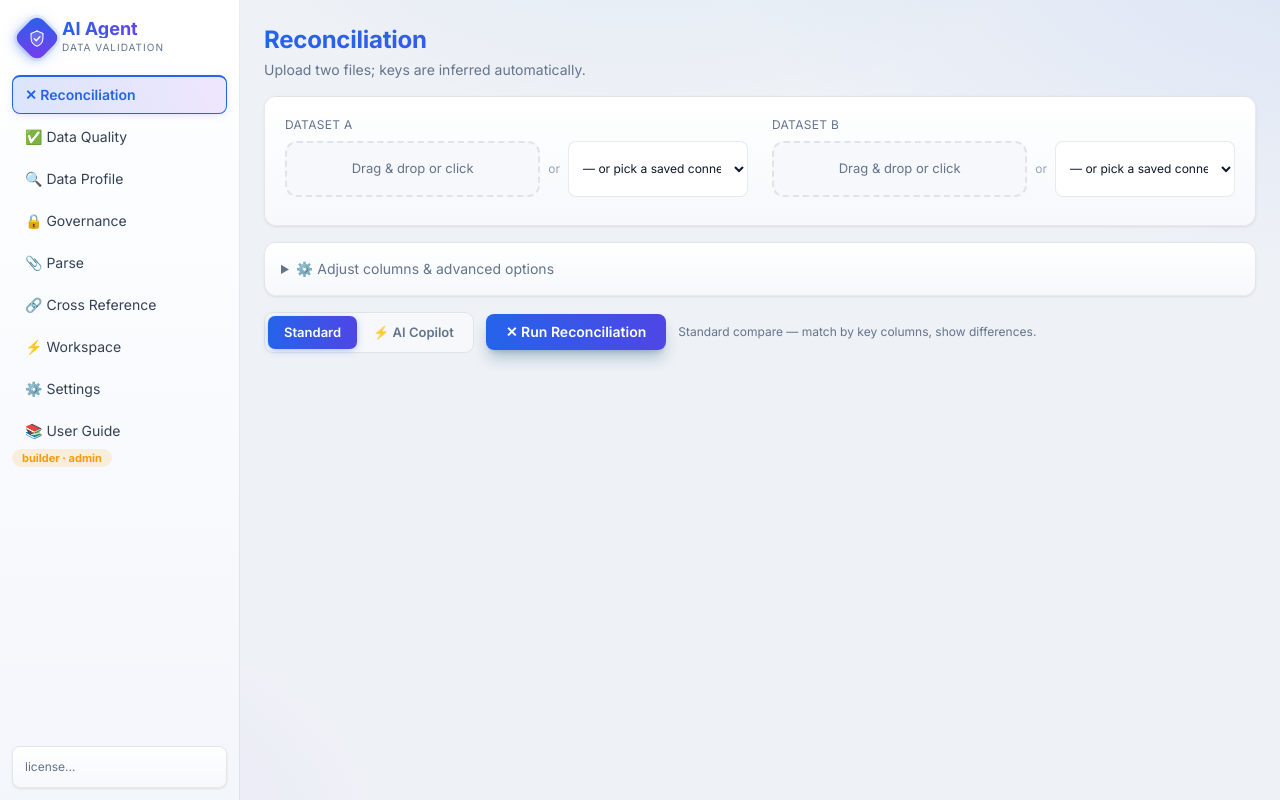
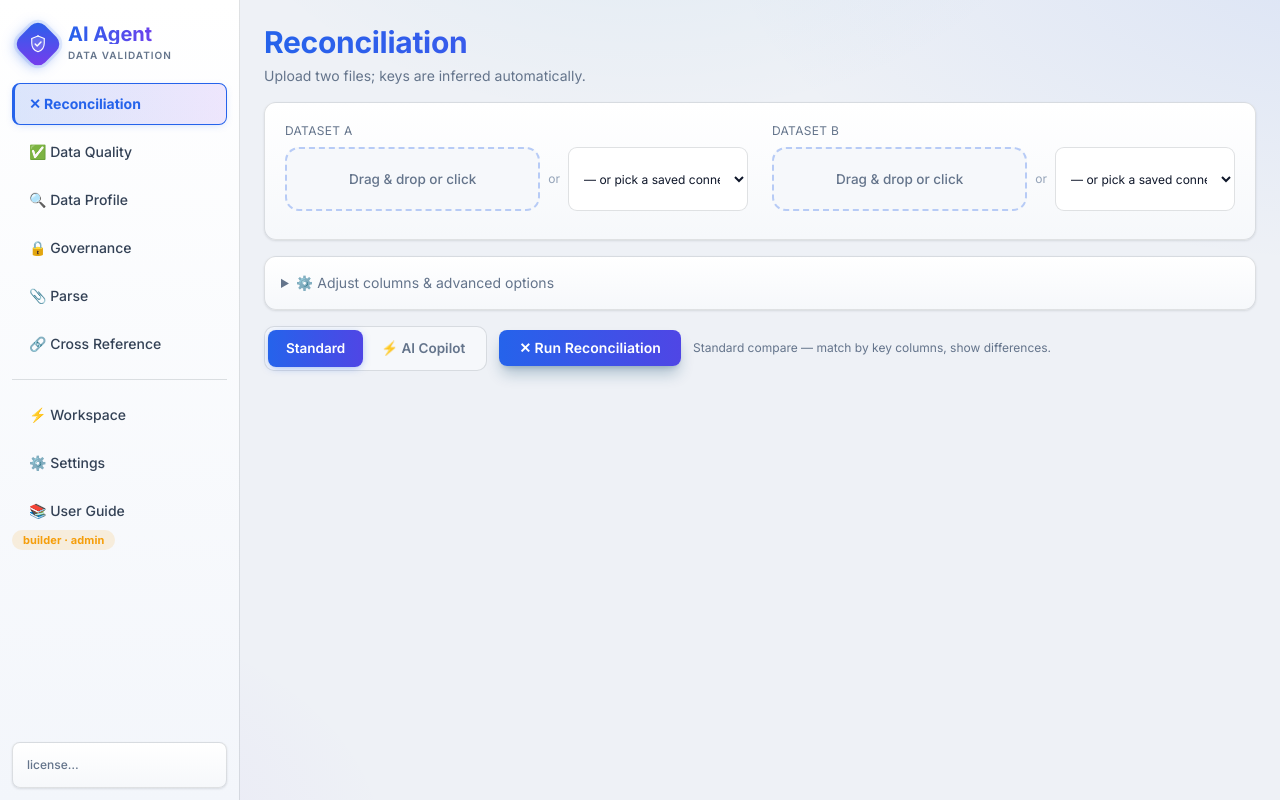
Before and after one commit to ravindraupadhyay1001-ux/ai-datavalidator, a FastAPI app: page / in a window 1280 px wide. Run offline with FastAPI, Linux system fonts and the light colour scheme; data comes from the database, SQL or seed files in the repository; data that the repository does not hold is empty; parts of the project's set-up code (start-up, migrations or seed data) failed here and were passed over; some libraries are stand-ins or nearby versions.

Commit message:
Typography, border weight, and spacing polish pass
Bumped body base font-size (15px) and line-height for readability, all
section headings from text-2xl to text-3xl, and stat-card numbers from
text-3xl to text-4xl with uppercase tracked labels for more visual hierarchy.

Thickened borders throughout for a more defined, less flat look: card
borders 1px->1.5px with a darker --line, inputs/buttons/segmented-toggle/
dropzones similarly thickened, dropzone border upgraded to a colored dashed
2.5px with bigger padding, result-tab underline 2px->2.5px.

Sidebar: larger logo mark and title, more breathing room in nav item
padding/gaps, a divider separating the analysis modules from Workspace/
Settings/User Guide, and the active nav item now gets a left accent bar in
addition to the top border (common modern sidebar pattern) instead of just
a top line.

Buttons/chips/dropzones get a slightly stronger hover lift + glow shadow
than the previous pass for more tactile feedback.

```diff
--- a/templates/index.html
+++ b/templates/index.html
@@ -12,14 +12,14 @@
     /* Light workspace theme */
     :root{
       --bg:#eef1f6; --surface:#ffffff; --surface-2:#f6f8fb;
-      --line:rgba(15,23,42,.09); --border-soft:rgba(15,23,42,.08);
+      --line:rgba(15,23,42,.13); --border-soft:rgba(15,23,42,.08);
       --primary:#2563eb; --primary-mid:rgba(37,99,235,.16); --primary-dim:rgba(37,99,235,.08);
       --accent:#0284c7; --success:#16a34a; --warning:#d97706; --danger:#dc2626;
       --txt-primary:#0f172a; --txt-secondary:#334155; --txt-muted:#64748b; --txt-dim:#94a3b8;
       --font-ui:'Inter','Segoe UI','Helvetica Neue',Arial,sans-serif;
       --font-mono:'Fira Mono','Consolas','Cascadia Code',monospace;
     }
-    body{ font-family:var(--font-ui); color:var(--txt-primary);
+    body{ font-family:var(--font-ui); color:var(--txt-primary); font-size:15px; line-height:1.55;
       background:
         radial-gradient(1100px 550px at 108% -8%, rgba(37,99,235,.10), transparent 60%),
         radial-gradient(900px 480px at -8% 105%, rgba(124,58,237,.08), transparent 55%),
@@ -27,46 +27,48 @@
         var(--bg);
       background-attachment:fixed; }
     .card{ background:linear-gradient(180deg, var(--surface), var(--surface-2));
-      border:1px solid var(--line); box-shadow:0 1px 3px rgba(15,23,42,.06), 0 1px 2px rgba(15,23,42,.04);
-      border-radius:14px; transition:box-shadow .2s, border-color .2s, transform .2s; }
-    .card:hover{ box-shadow:0 8px 24px -8px rgba(37,99,235,.18), 0 2px 8px rgba(15,23,42,.06); border-color:rgba(37,99,235,.25); }
-    .tab-btn{ transition:all .15s; border:1px solid transparent; color:var(--txt-secondary); }
+      border:1.5px solid var(--line); box-shadow:0 1px 3px rgba(15,23,42,.07), 0 1px 2px rgba(15,23,42,.05);
+      border-radius:16px; transition:box-shadow .2s, border-color .2s, transform .2s; }
+    .card:hover{ box-shadow:0 10px 28px -8px rgba(37,99,235,.2), 0 2px 8px rgba(15,23,42,.07); border-color:rgba(37,99,235,.3); }
+    .tab-btn{ transition:all .15s; border:1.5px solid transparent; color:var(--txt-secondary); font-weight:500;
+      border-left:3px solid transparent; }
     .tab-btn:hover{ background:var(--primary-dim); transform:translateX(2px); }
     .tab-active{ background:linear-gradient(90deg,var(--primary-mid),rgba(124,58,237,.12));
-      border-color:var(--primary); color:var(--primary); font-weight:600; border-top:2px solid var(--primary);
-      box-shadow:0 2px 10px -4px rgba(37,99,235,.35); }
+      border-color:var(--primary); color:var(--primary); font-weight:700; border-top:1.5px solid var(--primary);
+      border-left:3px solid var(--primary); box-shadow:0 2px 10px -4px rgba(37,99,235,.35); }
     .grad-text{ background:linear-gradient(90deg,var(--primary),#7c3aed,#0284c7); background-size:200% auto;
       -webkit-background-clip:text; background-clip:text; color:transparent; }
     .btn{ background:linear-gradient(90deg,var(--primary),#4f46e5); transition:filter .15s, transform .12s, box-shadow .2s;
-      color:#fff; border-radius:9px; box-shadow:0 2px 10px -3px rgba(37,99,235,.5); }
-    .btn:hover{ filter:brightness(1.1); box-shadow:0 4px 16px -3px rgba(37,99,235,.6); transform:translateY(-1px); }
+      color:#fff; border-radius:10px; box-shadow:0 2px 10px -3px rgba(37,99,235,.5); font-weight:600; letter-spacing:.005em; }
+    .btn:hover{ filter:brightness(1.1); box-shadow:0 6px 18px -4px rgba(37,99,235,.65); transform:translateY(-1.5px); }
     .btn:active{ transform:translateY(1px); }
     .btn-emerald{ background:linear-gradient(90deg,#059669,#10b981); box-shadow:0 2px 10px -3px rgba(16,185,129,.5); }
     .btn-indigo{ background:linear-gradient(90deg,#4f46e5,#7c3aed); box-shadow:0 2px 10px -3px rgba(124,58,237,.5); }
-    .btn-ghost{ background:#fff; border:1px solid var(--line); border-radius:9px; color:var(--txt-secondary); transition:all .15s; }
-    .btn-ghost:hover{ border-color:var(--primary); color:var(--primary); background:var(--primary-dim); }
-    .badge{ padding:2px 10px; border-radius:9999px; font-weight:700; font-size:11px; }
-    .inp{ background:#fff; border:1px solid var(--line); border-radius:8px; padding:6px 10px; color:var(--txt-primary); transition:border-color .15s, box-shadow .15s; }
-    .inp:focus{ outline:none; border-color:var(--primary); box-shadow:0 0 0 3px var(--primary-dim); }
-    .logo-mark{ width:34px; height:34px; border-radius:9px; display:flex; align-items:center; justify-content:center;
+    .btn-ghost{ background:#fff; border:1.5px solid var(--line); border-radius:10px; color:var(--txt-secondary); transition:all .15s; font-weight:500; }
+    .btn-ghost:hover{ border-color:var(--primary); color:var(--primary); background:var(--primary-dim); transform:translateY(-1px); }
+    .badge{ padding:3px 11px; border-radius:9999px; font-weight:700; font-size:11px; letter-spacing:.01em; }
+    .inp{ background:#fff; border:1.5px solid var(--line); border-radius:9px; padding:7px 11px; color:var(--txt-primary); transition:border-color .15s, box-shadow .15s; }
+    .inp:focus{ outline:none; border-color:var(--primary); box-shadow:0 0 0 3.5px var(--primary-dim); }
+    .logo-mark{ width:36px; height:36px; border-radius:10px; display:flex; align-items:center; justify-content:center;
       background:linear-gradient(135deg,#2563eb,#7c3aed); transform:rotate(45deg); flex-shrink:0;
-      box-shadow:0 3px 14px -2px rgba(37,99,235,.55), 0 0 0 3px rgba(37,99,235,.08); }
+      box-shadow:0 3px 14px -2px rgba(37,99,235,.55), 0 0 0 3px rgba(37,99,235,.1); }
     .logo-mark svg{ transform:rotate(-45deg); }
     pre{ white-space:pre-wrap; word-break:break-word; font-family:var(--font-mono); }
     code, .font-mono{ font-family:var(--font-mono) !important; }
     ::-webkit-scrollbar{width:10px;height:10px} ::-webkit-scrollbar-thumb{background:#cbd5e1;border-radius:6px}
     table tbody tr{ transition:background .12s; } table tbody tr:hover{ background:var(--primary-dim); }
-    .seg{ display:inline-flex; background:var(--surface-2); border:1px solid var(--line); border-radius:9px; padding:3px; }
-    .seg-btn{ padding:7px 16px; font-size:13px; border-radius:7px; color:var(--txt-muted); cursor:pointer; font-weight:600; transition:all .15s; }
+    table thead th{ font-weight:700; letter-spacing:.03em; }
+    .seg{ display:inline-flex; background:var(--surface-2); border:1.5px solid var(--line); border-radius:10px; padding:3px; }
+    .seg-btn{ padding:8px 18px; font-size:13.5px; border-radius:8px; color:var(--txt-muted); cursor:pointer; font-weight:600; transition:all .15s; }
     .seg-btn.active{ background:linear-gradient(90deg,var(--primary),#4f46e5); color:#fff; box-shadow:0 2px 8px -2px rgba(37,99,235,.5); }
-    .dropzone{ border:2px dashed var(--line); border-radius:12px; padding:16px; text-align:center; cursor:pointer;
-      transition:border-color .18s, background .18s, transform .12s; color:var(--txt-muted); font-size:13px; background:var(--surface-2); }
+    .dropzone{ border:2.5px dashed rgba(37,99,235,.3); border-radius:14px; padding:20px; text-align:center; cursor:pointer;
+      transition:border-color .18s, background .18s, transform .12s; color:var(--txt-muted); font-size:13.5px; font-weight:500; background:var(--surface-2); }
     .dropzone:hover{ border-color:var(--primary); background:var(--primary-dim); transform:translateY(-1px); }
     .dropzone.dragover{ border-color:var(--primary); background:var(--primary-mid); transform:scale(1.01); }
-    .file-chip{ display:inline-flex; align-items:center; gap:6px; background:var(--primary-dim); border:1px solid var(--primary-mid);
-      border-radius:9999px; padding:3px 10px; font-size:12px; color:var(--primary); }
+    .file-chip{ display:inline-flex; align-items:center; gap:6px; background:var(--primary-dim); border:1.5px solid var(--primary-mid);
+      border-radius:9999px; padding:4px 12px; font-size:12px; font-weight:500; color:var(--primary); }
     .file-chip button{ color:#dc2626; font-weight:700; line-height:1; }
-    .result-tab-btn{ padding:8px 14px; font-size:13px; font-weight:600; color:var(--txt-muted); border-bottom:2px solid transparent; cursor:pointer; transition:all .15s; }
+    .result-tab-btn{ padding:9px 16px; font-size:13.5px; font-weight:600; color:var(--txt-muted); border-bottom:2.5px solid transparent; cursor:pointer; transition:all .15s; }
     .result-tab-btn:hover{ color:var(--primary); }
     .result-tab-btn.active{ color:var(--primary); border-bottom-color:var(--primary); }
     .suggest-chip{ background:rgba(2,132,199,.08); border:1px solid rgba(2,132,199,.25); color:#0369a1;
@@ -97,9 +99,9 @@
 <div class="flex h-screen">
   <!-- Sidebar -->
   <aside class="w-60 flex flex-col border-r border-[var(--line)]" style="background:linear-gradient(180deg,#ffffff,#f3f6fb);">
-    <div class="p-5 flex items-center gap-2">
+    <div class="px-5 pt-6 pb-5 flex items-center gap-3">
       <div class="logo-mark">
-        <svg viewBox="0 0 24 24" width="19" height="19" fill="none" xmlns="http://www.w3.org/2000/svg">
+        <svg viewBox="0 0 24 24" width="20" height="20" fill="none" xmlns="http://www.w3.org/2000/svg">
           <path d="M12 2.3 4.5 5.4v5.8c0 5.1 3.3 8.9 7.5 10.2 4.2-1.3 7.5-5.1 7.5-10.2V5.4L12 2.3Z"
                 fill="white" fill-opacity=".16" stroke="white" stroke-width="1.3" stroke-linejoin="round"/>
           <path d="M8.6 12.1 11 14.5l4.6-5" stroke="white" stroke-width="1.7" stroke-linecap="round" stroke-linejoin="round"/>
@@ -108,28 +110,29 @@
           <circle cx="19.5" cy="5.9" r=".7" fill="white" fill-opacity=".7"/>
         </svg>
       </div>
-      <div><div class="text-lg font-bold grad-text leading-none">AI Agent</div>
-        <div class="text-[10px] uppercase tracking-widest text-gray-500 mt-0.5">Data Validation</div></div>
+      <div><div class="text-xl font-bold grad-text leading-none">AI Agent</div>
+        <div class="text-[10px] font-semibold uppercase tracking-widest text-gray-500 mt-1">Data Validation</div></div>
     </div>
-    <nav class="flex flex-col gap-1 px-3 text-sm">
-      <button data-tab="compare" class="tab-btn text-left px-3 py-2 rounded-lg tab-active">&#10005; Reconciliation</button>
-      <button data-tab="quality" class="tab-btn text-left px-3 py-2 rounded-lg">&#9989; Data Quality</button>
-      <button data-tab="profile" class="tab-btn text-left px-3 py-2 rounded-lg">&#128269; Data Profile</button>
-      <button data-tab="governance" class="tab-btn text-left px-3 py-2 rounded-lg">&#128274; Governance</button>
-      <button data-tab="parse" class="tab-btn text-left px-3 py-2 rounded-lg">&#128206; Parse</button>
-      <button data-tab="xref" class="tab-btn text-left px-3 py-2 rounded-lg">&#128279; Cross Reference</button>
-      <button data-tab="workspace" class="tab-btn text-left px-3 py-2 rounded-lg">&#9889; Workspace</button>
-      <button data-tab="settings" class="tab-btn text-left px-3 py-2 rounded-lg">&#9881;&#65039; Settings</button>
-      <button onclick="openHelpModal()" class="tab-btn text-left px-3 py-2 rounded-lg">&#128218; User Guide</button>
+    <nav class="flex flex-col gap-1.5 px-3 text-sm">
+      <button data-tab="compare" class="tab-btn text-left px-3.5 py-2.5 rounded-lg tab-active">&#10005; Reconciliation</button>
+      <button data-tab="quality" class="tab-btn text-left px-3.5 py-2.5 rounded-lg">&#9989; Data Quality</button>
+      <button data-tab="profile" class="tab-btn text-left px-3.5 py-2.5 rounded-lg">&#128269; Data Profile</button>
+      <button data-tab="governance" class="tab-btn text-left px-3.5 py-2.5 rounded-lg">&#128274; Governance</button>
+      <button data-tab="parse" class="tab-btn text-left px-3.5 py-2.5 rounded-lg">&#128206; Parse</button>
+      <button data-tab="xref" class="tab-btn text-left px-3.5 py-2.5 rounded-lg">&#128279; Cross Reference</button>
+      <div class="my-2 border-t border-[var(--line)]"></div>
+      <button data-tab="workspace" class="tab-btn text-left px-3.5 py-2.5 rounded-lg">&#9889; Workspace</button>
+      <button data-tab="settings" class="tab-btn text-left px-3.5 py-2.5 rounded-lg">&#9881;&#65039; Settings</button>
+      <button onclick="openHelpModal()" class="tab-btn text-left px-3.5 py-2.5 rounded-lg">&#128218; User Guide</button>
     </nav>
-    <div class="mt-auto p-3 m-3 card rounded-lg text-xs text-gray-400" id="licbar">license&hellip;</div>
+    <div class="mt-auto p-3.5 m-3 card rounded-lg text-xs text-gray-400 font-medium" id="licbar">license&hellip;</div>
   </aside>
 
   <!-- Main -->
   <main class="flex-1 overflow-auto p-6">
     <!-- COMPARE -->
     <section id="tab-compare" class="tab-panel">
-      <h2 class="text-2xl font-bold mb-1 grad-text">Reconciliation</h2>
+      <h2 class="text-3xl font-bold mb-1.5 grad-text">Reconciliation</h2>
       <p class="text-sm text-gray-500 mb-4">Upload two files; keys are inferred automatically.</p>
       <div class="card rounded-xl p-5 mb-4 grid grid-cols-2 gap-6">
         <div>
@@ -197,7 +200,7 @@
 
     <!-- QUALITY -->
     <section id="tab-quality" class="tab-panel hidden">
-      <h2 class="text-2xl font-bold mb-1 grad-text">Data Quality</h2>
+      <h2 class="text-3xl font-bold mb-1.5 grad-text">Data Quality</h2>
       <p class="text-sm text-gray-500 mb-4">7-dimension scoring with rule checks.</p>
       <div class="card rounded-xl p-5 mb-4 grid grid-cols-2 gap-6">
         <div>
@@ -251,7 +254,7 @@
 
     <!-- DATA PROFILE -->
     <section id="tab-profile" class="tab-panel hidden">
-      <h2 class="text-2xl font-bold mb-1 grad-text">Data Profile</h2>
+      <h2 class="text-3xl font-bold mb-1.5 grad-text">Data Profile</h2>
       <p class="text-sm text-gray-500 mb-4">Column stats, correlations, near-key candidates.</p>
       <div class="card rounded-xl p-5 mb-4">
         <div class="text-xs text-gray-400 uppercase tracking-wide mb-2">Dataset</div>
@@ -276,7 +279,7 @@
 
     <!-- GOVERNANCE -->
     <section id="tab-governance" class="tab-panel hidden">
-      <h2 class="text-2xl font-bold mb-1 grad-text">Governance &amp; PII</h2>
+      <h2 class="text-3xl font-bold mb-1.5 grad-text">Governance &amp; PII</h2>
       <p class="text-sm text-gray-500 mb-4">PII detection, sensitivity classification, risk.</p>
       <div class="card rounded-xl p-5 mb-4">
         <div class="text-xs text-gray-400 uppercase tracking-wide mb-2">Dataset</div>
@@ -301,7 +304,7 @@
 
     <!-- CROSS REFERENCE -->
     <section id="tab-xref" class="tab-panel hidden">
-      <h2 class="text-2xl font-bold mb-1 grad-text">Cross Reference</h2>
+      <h2 class="text-3xl font-bold mb-1.5 grad-text">Cross Reference</h2>
       <p class="text-sm text-gray-500 mb-4">Match an identifier (ISIN/CUSIP/LEI/trade_id) across 2&ndash;4 sources; coverage matrix + conflicts.</p>
       <div class="card rounded-xl p-5 mb-4 grid grid-cols-2 gap-6">
         <div><div class="text-xs text-gray-400 uppercase tracking-wide mb-2">Source 1</div>
@@ -336,7 +339,7 @@
 
     <!-- PARSE -->
     <section id="tab-parse" class="tab-panel hidden">
-      <h2 class="text-2xl font-bold mb-1 grad-text">Unstructured Parser</h2>
+      <h2 class="text-3xl font-bold mb-1.5 grad-text">Unstructured Parser</h2>
       <p class="text-sm text-gray-500 mb-4">Extract a clean table from any file.</p>
       <div class="card rounded-xl p-5 mb-4">
         <div class="text-xs text-gray-400 uppercase tracking-wide mb-2">Dataset</div>
@@ -354,7 +357,7 @@
 
     <!-- WORKSPACE -->
     <section id="tab-workspace" class="tab-panel hidden">
-      <h2 class="text-2xl font-bold mb-4 grad-text">Workspace</h2>
+      <h2 class="text-3xl font-bold mb-4 grad-text">Workspace</h2>
       <div class="flex gap-2 mb-4 text-sm">
         <button onclick="wsTab('conn')" class="ws-tab tab-btn tab-active px-3 py-1 rounded-lg">Connections</button>
         <button onclick="wsTab('rules')" class="ws-tab tab-btn px-3 py-1 rounded-lg">Rulesets</button>
@@ -415,7 +418,7 @@
 
     <!-- SETTINGS -->
     <section id="tab-settings" class="tab-panel hidden">
-      <h2 class="text-2xl font-bold mb-4 grad-text">Settings &amp; License</h2>
+      <h2 class="text-3xl font-bold mb-4 grad-text">Settings &amp; License</h2>
       <div class="card rounded-xl p-5 mb-4 max-w-3xl">
         <h3 class="font-semibold mb-2 text-sky-300">License</h3>
         <div id="lic-state" class="text-sm text-gray-300 mb-3"></div>
@@ -570,10 +573,10 @@ document.querySelectorAll('.tab-btn[data-tab]').forEach(b => b.onclick = () => {
 });
 
 function stat(label, val, color){
-  color = color || '#38bdf8';
-  return `<div class="card rounded-xl p-4 stat-card" style="border-top:3px solid ${color}">
-    <div class="text-xs text-gray-400">${label}</div>
-    <div class="text-3xl font-extrabold" style="color:${color}">${val}</div></div>`;
+  color = color || '#2563eb';
+  return `<div class="card rounded-xl p-4 stat-card" style="border-top:3.5px solid ${color}">
+    <div class="text-xs font-semibold text-gray-400 uppercase tracking-wide">${label}</div>
+    <div class="text-4xl font-extrabold mt-0.5" style="color:${color}">${val}</div></div>`;
 }
 
 function actionBar(sessionId, elapsedSec){
```
